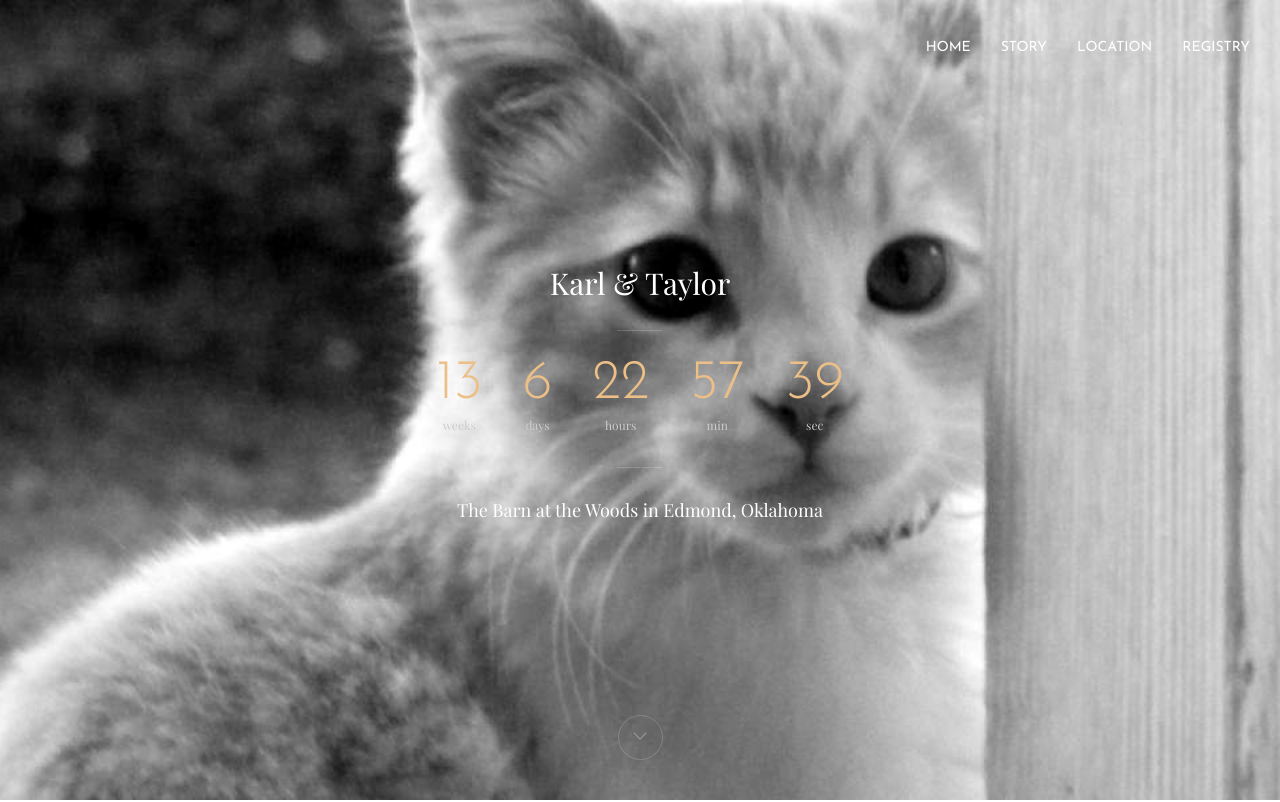
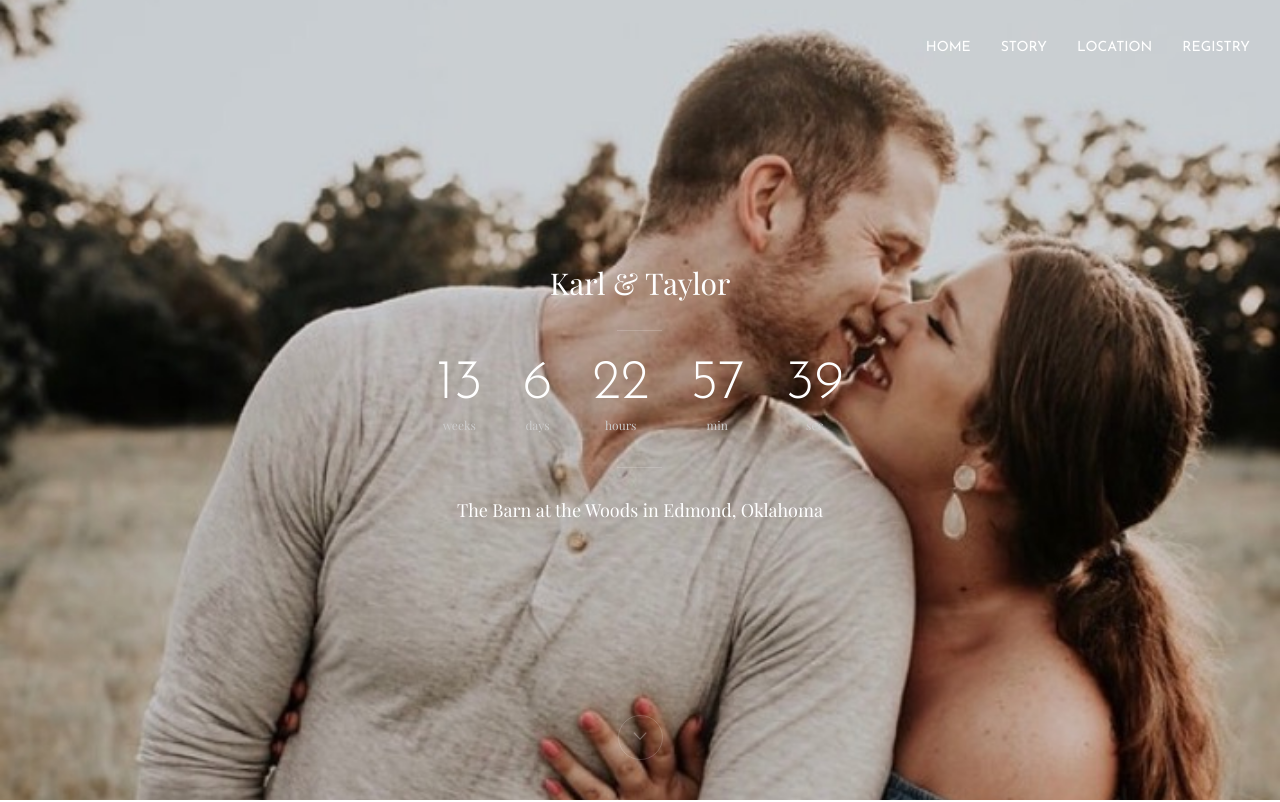
Before and after one commit to jessemengers/karlandtaylor.com, a plain HTML site: page index.html in a window 1280 px wide. Shown: the top 802 px of the page. Drawn offline with nearby package versions, Linux system fonts and the light colour scheme.

Commit message:
Replace jumbotron image

```diff
--- a/css/style-original.css
+++ b/css/style-original.css
@@ -364,9 +364,10 @@ iframe {
     margin-top: 10px;
 }
 
+/*ecbf87*/
 #clock b {
     font-family: 'Josefin Sans';
-    color: #ecbf87;
+    color: #FFFFFF;
     font-weight: 300;
     display: block;
     font-size: 56px;
--- a/index.html
+++ b/index.html
@@ -54,7 +54,7 @@
       </div><!-- /.container -->
     </nav>
   </header>
-  <div class="jumbotron jumbotron-main parallax-window" id="home" data-parallax="scroll" data-image-src="img/kitten_1500x600.jpg">
+  <div class="jumbotron jumbotron-main parallax-window" id="home" data-parallax="scroll" data-image-src="img/engagement_710x1024.jpeg" data-position-y="-250px">
     <div class="container center-vertically-holder">
       <div class="center-vertically">
         <div class="col-sm-10 col-sm-offset-1 text-center bottomReveal">
```
Also changed, not shown: img/engagement_710x1024.jpeg (added).
